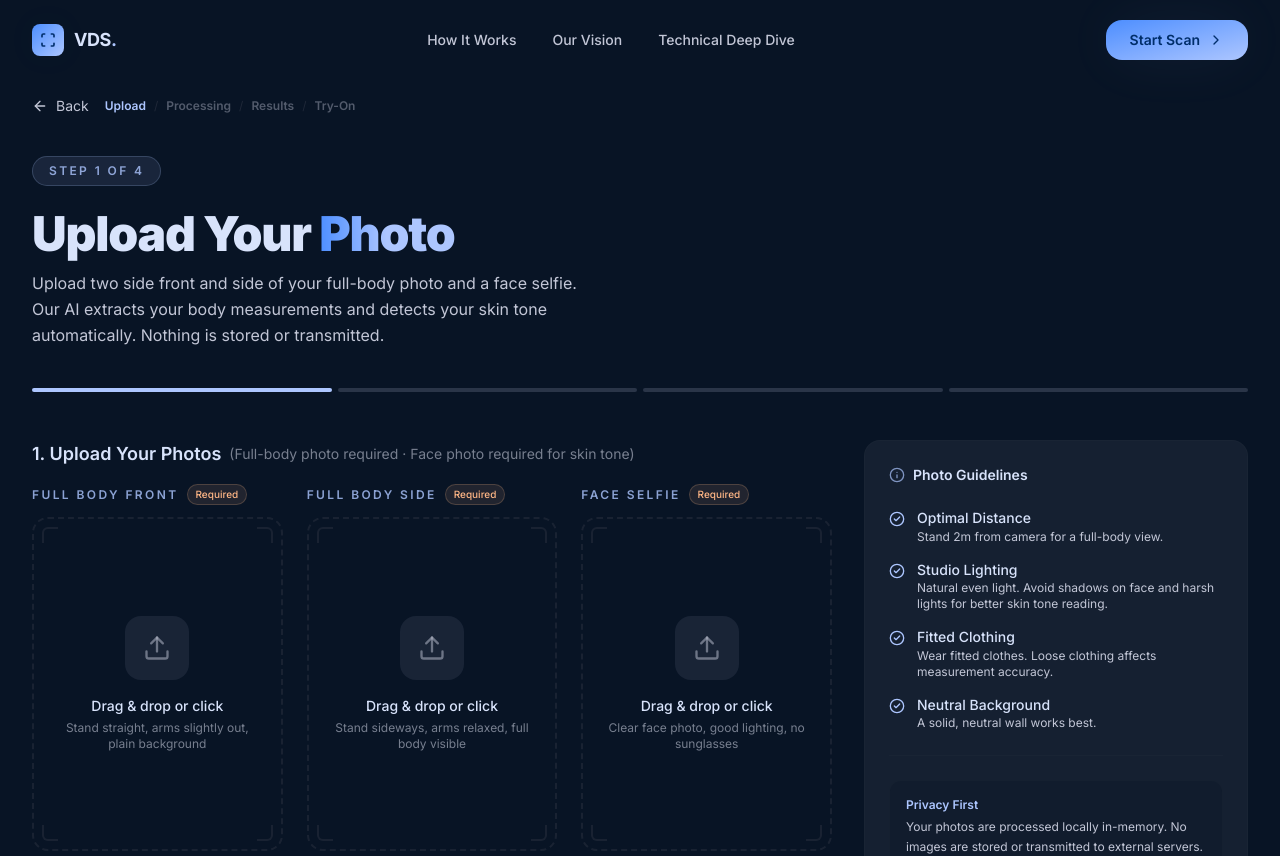
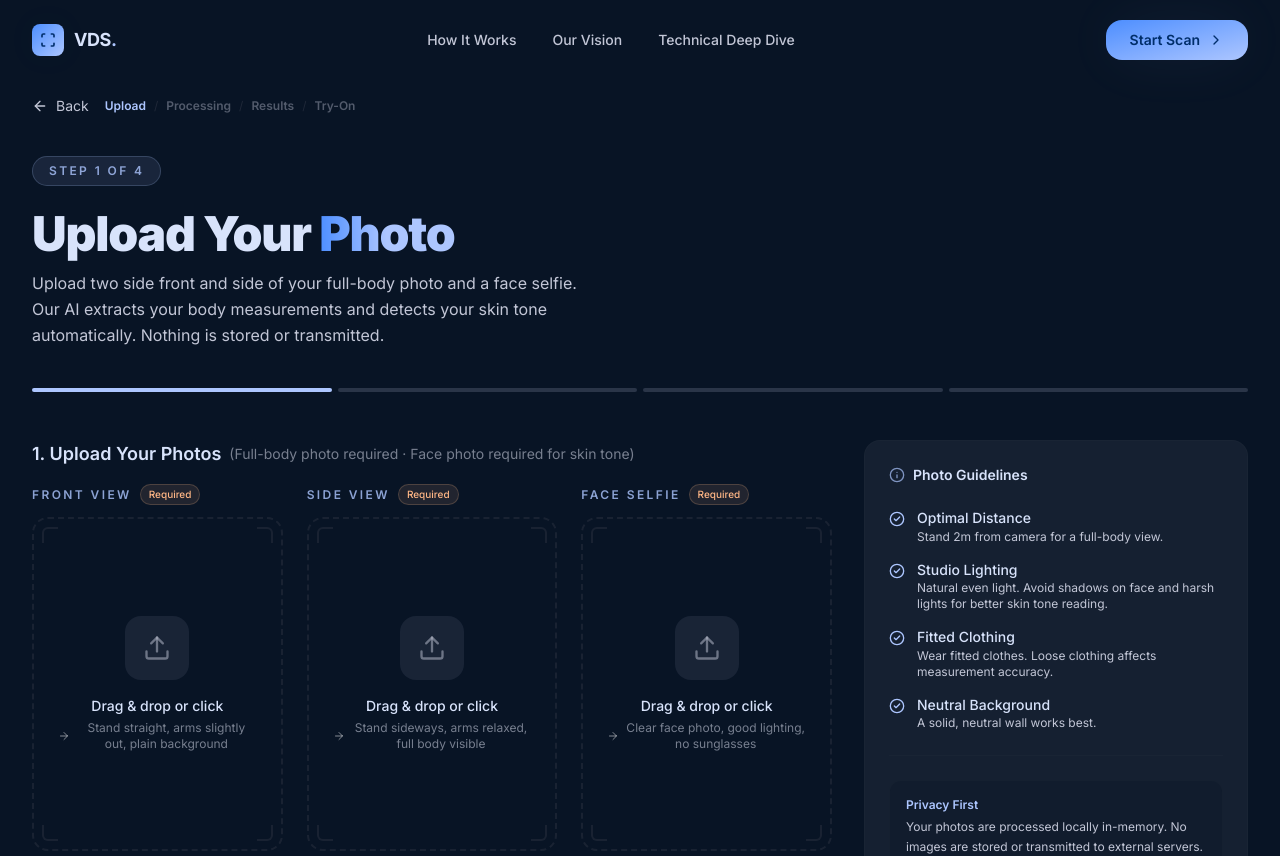
Before and after one commit to AMMMMMMAR/vds-frontend, a React (Vite) app: page /upload in a window 1280 px wide. Shown: the top 856 px of the page. Built offline with nearby package versions, Linux system fonts and the light colour scheme.

Commit message:
adde arrow indicators to the upload page's img upload place holders to indicate the guidlines of every img

```diff
--- a/src/components/upload/DropZone.jsx
+++ b/src/components/upload/DropZone.jsx
@@ -1,21 +1,21 @@
 import React, { useRef, useState } from 'react';
 import { useNavigate } from 'react-router-dom';
 import { motion, AnimatePresence } from 'framer-motion';
-import { Upload, X, CheckCircle2, ImageIcon, AlertCircle } from 'lucide-react';
+import { Upload, X, CheckCircle2, ImageIcon, AlertCircle, ArrowRight } from 'lucide-react';
 import { usePageFlow } from '../../hooks/usePageFlow';
 import { cn } from '../../lib/utils';
 
 const SLOTS = [
   {
     id: 'front',
-    label: 'FULL BODY FRONT',
+    label: 'FRONT VIEW',
     description: 'Stand straight, arms slightly out, plain background',
     icon: '↑',
     required: true,
   },
   {
     id: 'side',
-    label: 'FULL BODY SIDE',
+    label: 'SIDE VIEW',
     description: 'Stand sideways, arms relaxed, full body visible',
     icon: '→',
     required: true,
@@ -133,7 +133,10 @@ function UploadSlot({ slot, image, onUpload, onRemove, onDefault }) {
                 <p className="text-sm font-medium text-on-surface mb-1">
                   {dragging ? 'Drop it here' : 'Drag & drop or click'}
                 </p>
-                <p className="text-xs text-on-surface-variant/60">{slot.description}</p>
+                <p className="text-xs text-on-surface-variant/60 flex items-center justify-center gap-1.5">
+                  <ArrowRight className="w-3 h-3 text-white/50 shrink-0" />
+                  {slot.description}
+                </p>
               </div>
             </motion.div>
           )}
```
